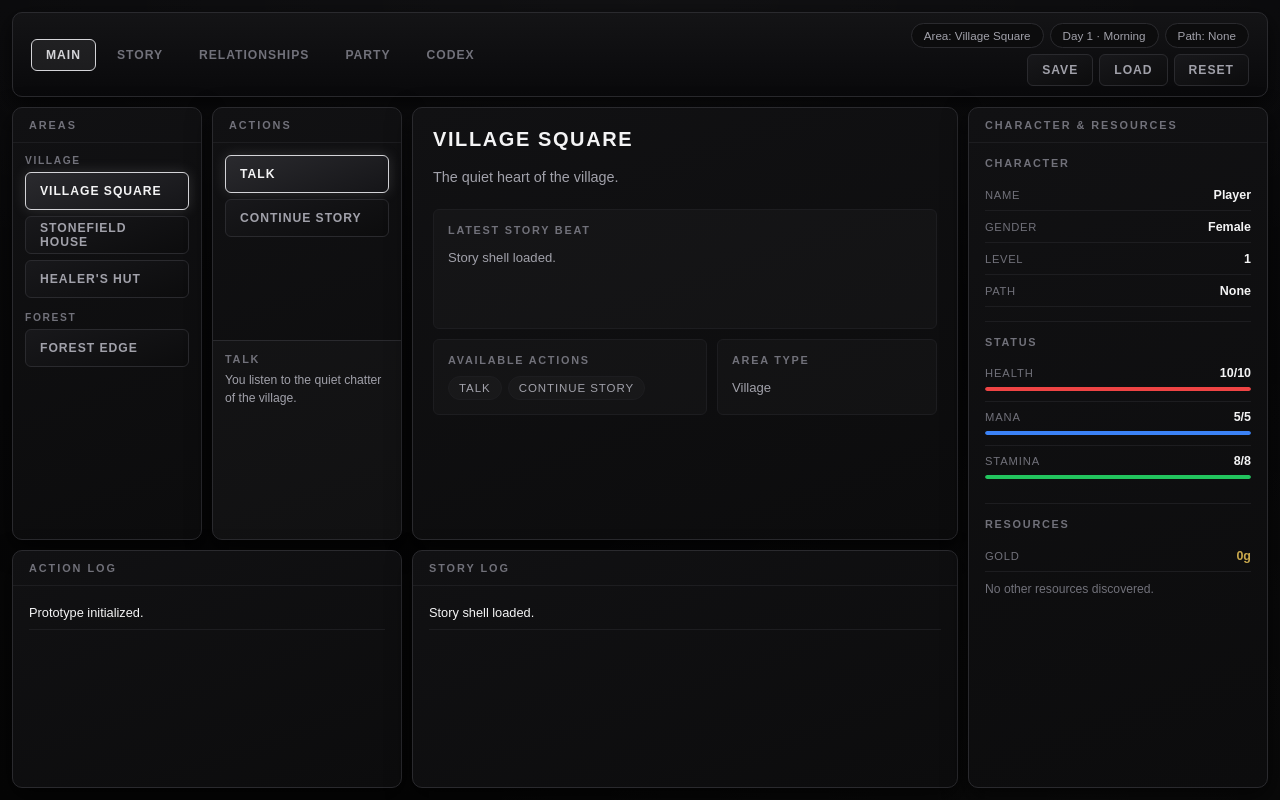
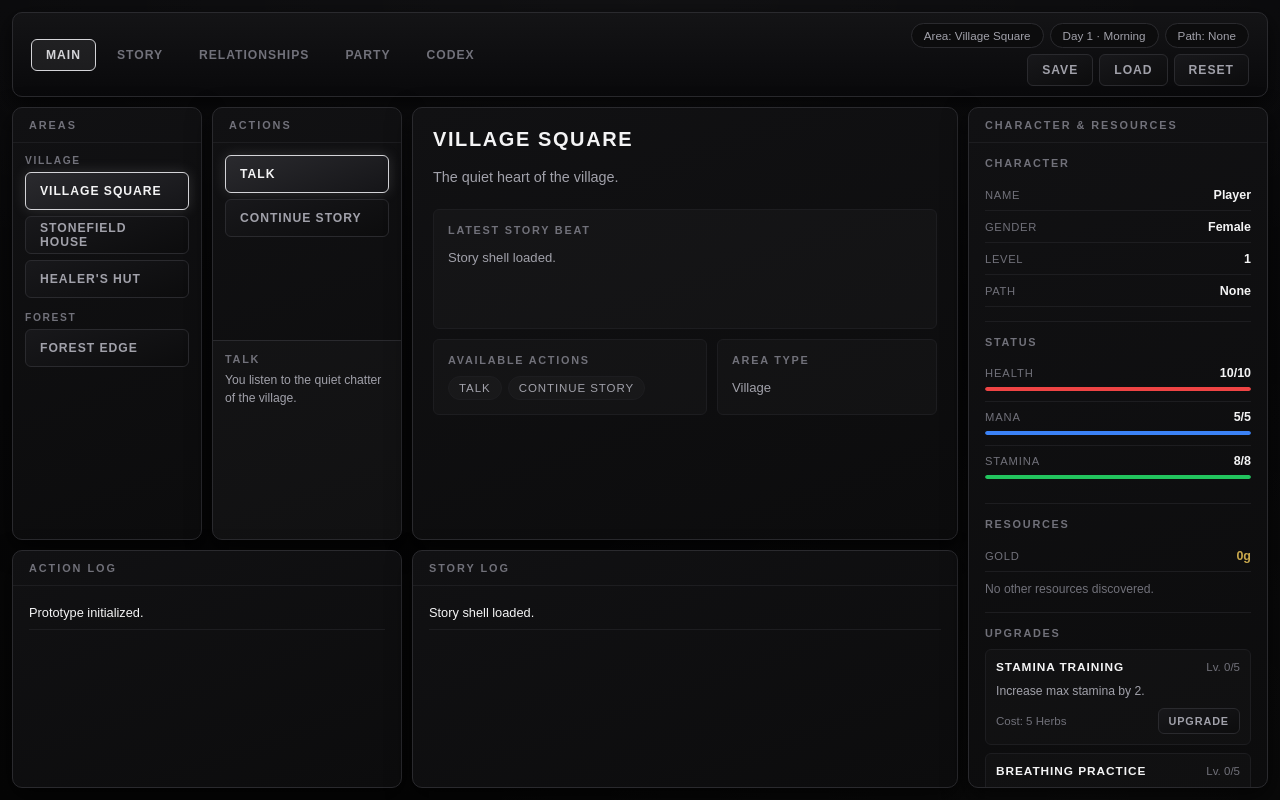
Before and after one commit to npaibay/new-untitled-game, a React (Vite) app: page / in a window 1280 px wide. Built offline with nearby package versions, Linux system fonts and the light colour scheme.

Commit message:
Add upgrade system

```diff
--- a/src/App.jsx
+++ b/src/App.jsx
@@ -3,6 +3,7 @@ import { processGameTick } from "./engine/tickSystem";
 
 import { actions } from "./data/actions";
 import { areas } from "./data/areas";
+import { upgrades } from "./data/upgrades";
 
 import { createGameState } from "./engine/createGameState";
 import { performAction } from "./engine/actionSystem";
@@ -22,6 +23,13 @@ import {
   loadLastUsedSave,
   saveGameToSlot,
 } from "./engine/saveSystem";
+import {
+  formatResourceCost,
+  getNextUpgradeCost,
+  getUpgradeLevel,
+  isUpgradeMaxed,
+  purchaseUpgrade,
+} from "./engine/upgradeSystem";
 
 function App() {
   const [gameState, setGameState] = useState(() => {
@@ -82,6 +90,10 @@ function App() {
 
   function closeModal() {
     setActiveModal(null);
+  }
+
+  function handlePurchaseUpgrade(upgrade) {
+    setGameState((currentState) => purchaseUpgrade(currentState, upgrade));
   }
 
   function handleMoveToArea(area) {
@@ -360,6 +372,43 @@ function App() {
               {discoveredResources.length === 0 && (
                 <p className="empty-note">No other resources discovered.</p>
               )}
+            </InfoGroup>
+
+            <InfoGroup title="Upgrades">
+              <div className="upgrade-list">
+                {upgrades.map((upgrade) => {
+                  const level = getUpgradeLevel(gameState, upgrade.id);
+                  const maxed = isUpgradeMaxed(gameState, upgrade);
+                  const cost = getNextUpgradeCost(gameState, upgrade);
+
+                  return (
+                    <div key={upgrade.id} className="upgrade-card">
+                      <div className="upgrade-card-header">
+                        <strong>{upgrade.label}</strong>
+                        <span>
+                          Lv. {level}/{upgrade.maxLevel}
+                        </span>
+                      </div>
+
+                      <p>{upgrade.description}</p>
+
+                      <div className="upgrade-card-footer">
+                        <span>
+                          {maxed ? "Maxed" : `Cost: ${formatResourceCost(cost, resources)}`}
+                        </span>
+
+                        <button
+                          type="button"
+                          disabled={maxed}
+                          onClick={() => handlePurchaseUpgrade(upgrade)}
+                        >
+                          {maxed ? "Max" : "Upgrade"}
+                        </button>
+                      </div>
+                    </div>
+                  );
+                })}
+              </div>
             </InfoGroup>
           </div>
         </aside>
--- /dev/null
+++ b/src/data/upgrades.js
@@ -0,0 +1,54 @@
+export const upgrades = [
+  {
+    id: "stamina_training",
+    label: "Stamina Training",
+    description: "Increase max stamina by 2.",
+    maxLevel: 5,
+    costs: [
+      { herbs: 5 },
+      { herbs: 10 },
+      { herbs: 15 },
+      { herbs: 20 },
+      { herbs: 25 },
+    ],
+    effects: [
+      { stat: "maxStamina", amount: 2 },
+      { stat: "stamina", amount: 2 },
+    ],
+  },
+
+  {
+    id: "breathing_practice",
+    label: "Breathing Practice",
+    description: "Increase stamina regeneration by 0.1 per second.",
+    maxLevel: 5,
+    costs: [
+      { herbs: 8 },
+      { herbs: 14 },
+      { herbs: 20 },
+      { herbs: 28 },
+      { herbs: 36 },
+    ],
+    effects: [
+      { stat: "staminaRegen", amount: 0.1 },
+    ],
+  },
+
+  {
+    id: "basic_conditioning",
+    label: "Basic Conditioning",
+    description: "Increase max health by 2.",
+    maxLevel: 5,
+    costs: [
+      { herbs: 10 },
+      { herbs: 16 },
+      { herbs: 24 },
+      { herbs: 32 },
+      { herbs: 40 },
+    ],
+    effects: [
+      { stat: "maxHp", amount: 2 },
+      { stat: "hp", amount: 2 },
+    ],
+  },
+];
--- a/src/engine/createGameState.js
+++ b/src/engine/createGameState.js
@@ -28,6 +28,10 @@ export function createGameState() {
     flags: {},
     completedStoryEvents: [],
 
+    upgrades: {
+      levels: {},
+    },
+
     progress: {
       totalActions: 0,
       actionCounts: {},
--- /dev/null
+++ b/src/engine/upgradeSystem.js
@@ -0,0 +1,146 @@
+import { storyEvents } from "../data/storyEvents";
+import {
+  canPayResourceCost,
+  payResourceCost,
+} from "./resourceSystem";
+import { processStoryEvents } from "./storySystem";
+import { processUnlocks } from "./unlockSystem";
+
+function clone(value) {
+  return JSON.parse(JSON.stringify(value));
+}
+
+function addLog(logList, message) {
+  return [message, ...logList].slice(0, 50);
+}
+
+function ensureUpgradeState(state) {
+  if (!state.upgrades) {
+    state.upgrades = {
+      levels: {},
+    };
+  }
+
+  if (!state.upgrades.levels) {
+    state.upgrades.levels = {};
+  }
+}
+
+export function getUpgradeLevel(state, upgradeId) {
+  return state.upgrades?.levels?.[upgradeId] || 0;
+}
+
+export function isUpgradeMaxed(state, upgrade) {
+  return getUpgradeLevel(state, upgrade.id) >= upgrade.maxLevel;
+}
+
+export function getNextUpgradeCost(state, upgrade) {
+  const currentLevel = getUpgradeLevel(state, upgrade.id);
+
+  return upgrade.costs[currentLevel] || null;
+}
+
+function applyUpgradeEffects(player, effects = []) {
+  effects.forEach((effect) => {
+    const currentValue = player[effect.stat];
+
+    if (typeof currentValue !== "number") return;
+
+    player[effect.stat] = currentValue + effect.amount;
+  });
+
+  player.hp = Math.min(player.hp, player.maxHp);
+  player.mp = Math.min(player.mp, player.maxMp);
+  player.stamina = Math.min(player.stamina, player.maxStamina);
+}
+
+function formatResourceName(resources, resourceId) {
+  return resources[resourceId]?.label || resourceId;
+}
+
+export function formatResourceCost(cost = {}, resources = {}) {
+  const entries = Object.entries(cost);
+
+  if (entries.length === 0) {
+    return "Free";
+  }
+
+  return entries
+    .map(([resourceId, amount]) => {
+      return `${amount} ${formatResourceName(resources, resourceId)}`;
+    })
+    .join(", ");
+}
+
+function getMissingResourceMessage(resources, cost = {}) {
+  const missingResources = Object.entries(cost)
+    .filter(([resourceId, amount]) => {
+      return (resources[resourceId]?.amount || 0) < amount;
+    })
+    .map(([resourceId]) => formatResourceName(resources, resourceId));
+
+  if (missingResources.length === 0) {
+    return "Not enough resources.";
+  }
+
+  if (missingResources.length === 1) {
+    return `Not enough ${missingResources[0]}.`;
+  }
+
+  const lastResource = missingResources[missingResources.length - 1];
+  const otherResources = missingResources.slice(0, -1).join(", ");
+
+  return `Not enough ${otherResources} and ${lastResource}.`;
+}
+
+export function purchaseUpgrade(currentState, upgrade) {
+  const nextState = clone(currentState);
+
+  ensureUpgradeState(nextState);
+
+  const currentLevel = getUpgradeLevel(nextState, upgrade.id);
+
+  if (currentLevel >= upgrade.maxLevel) {
+    nextState.actionLog = addLog(
+      nextState.actionLog,
+      `${upgrade.label} is already at max level.`
+    );
+
+    return nextState;
+  }
+
+  const cost = getNextUpgradeCost(nextState, upgrade);
+
+  if (!cost) {
+    nextState.actionLog = addLog(
+      nextState.actionLog,
+      `${upgrade.label} has no available upgrade cost.`
+    );
+
+    return nextState;
+  }
+
+  if (!canPayResourceCost(nextState.resources, cost)) {
+    nextState.actionLog = addLog(
+      nextState.actionLog,
+      getMissingResourceMessage(nextState.resources, cost)
+    );
+
+    return nextState;
+  }
+
+  payResourceCost(nextState.resources, cost);
+  applyUpgradeEffects(nextState.player, upgrade.effects);
+
+  nextState.upgrades.levels[upgrade.id] = currentLevel + 1;
+
+  nextState.actionLog = addLog(
+    nextState.actionLog,
+    `Upgrade purchased: ${upgrade.label} Lv. ${currentLevel + 1}.`
+  );
+
+  processStoryEvents(nextState, storyEvents);
+  processUnlocks(nextState);
+
+  return nextState;
+}
--- a/src/index.css
+++ b/src/index.css
@@ -410,6 +410,55 @@ button.primary {
   line-height: 1.5;
 }
 
+/* ─── Upgrade Details ───────────────────────────────────── */
+
+.upgrade-list {
+  display: grid;
+  gap: 8px;
+}
+
+.upgrade-card {
+  border: 1px solid var(--line-soft);
+  border-radius: var(--radius-sm);
+  background: rgba(255, 255, 255, 0.02);
+  padding: 10px;
+  display: grid;
+  gap: 8px;
+}
+
+.upgrade-card-header,
+.upgrade-card-footer {
+  display: flex;
+  align-items: center;
+  justify-content: space-between;
+  gap: 8px;
+}
+
+.upgrade-card-header strong {
+  color: var(--text);
+  font-size: 0.74rem;
+  letter-spacing: 0.08em;
+  text-transform: uppercase;
+}
+
+.upgrade-card-header span,
+.upgrade-card-footer span {
+  color: var(--text-muted);
+  font-size: 0.72rem;
+}
+
+.upgrade-card p {
+  margin: 0;
+  color: var(--text-sub);
+  font-size: 0.76rem;
+  line-height: 1.5;
+}
+
+.upgrade-card-footer button {
+  padding: 6px 10px;
+  font-size: 0.68rem;
+}
+
 /* ─── Status bars ───────────────────────────────────────── */
 
 .stat-meter {
```
